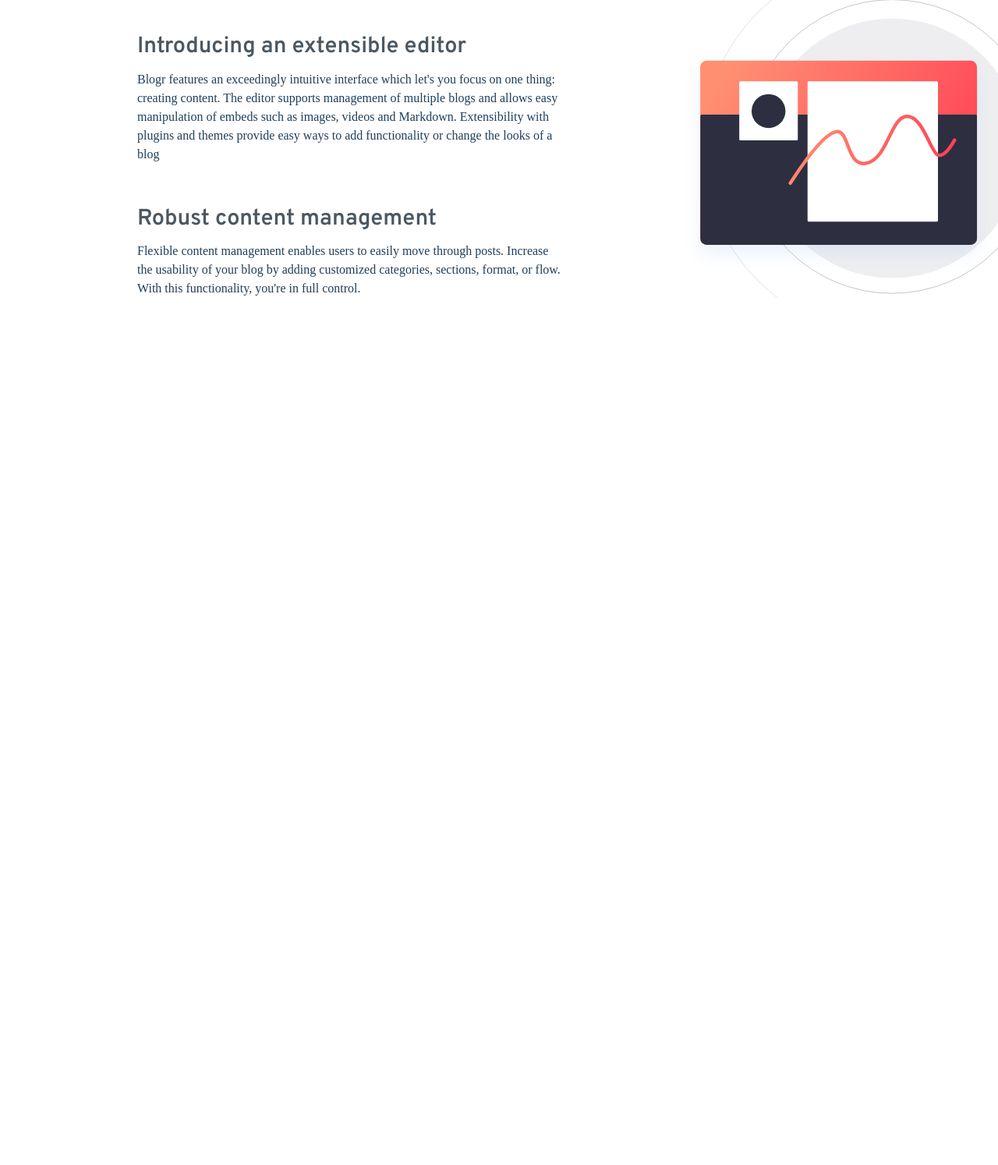
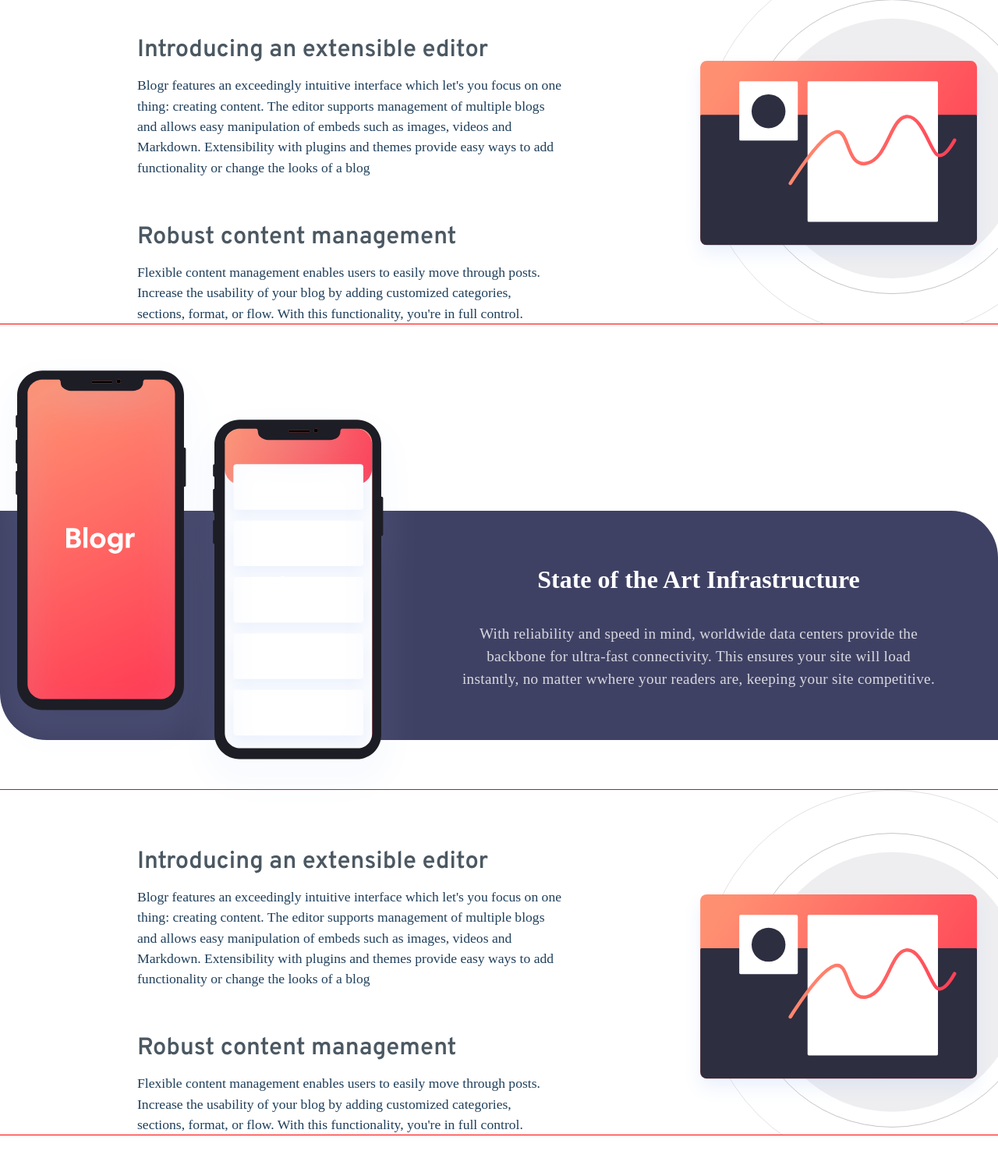
Before and after one commit to Darksied95/Blogr_landing_page, a plain HTML site: page index.html in a window 1280 px wide. Shown: the part 666-2160 px from the top of the page at 78% size. Before the commit the page ends 1048 px from the top, so only its background shows below. Drawn offline with Linux system fonts and the light colour scheme.

Commit message:
added new features

```diff
--- a/index.html
+++ b/index.html
@@ -83,5 +83,46 @@
         </div>
       </div>
     </div>
+    <div class="article-with-phones">
+      <img src="./assets/illustration-phones.svg" class="mobile" />
+      <img src="./assets/illustration-phones.svg" class="desktop" />
+      <div class="awp-article">
+        <h3>State of the Art Infrastructure</h3>
+        <p>
+          With reliability and speed in mind, worldwide data centers provide the
+          backbone for ultra-fast connectivity. This ensures your site will load
+          instantly, no matter wwhere your readers are, keeping your site
+          competitive.
+        </p>
+      </div>
+    </div>
+    <div class="article-container">
+      <img
+        src="./assets/illustration-laptop-mobile.svg"
+        alt="laptop icon"
+        class="mobile laptop-image"
+      />
+      <div class="articles">
+        <div class="article first-article">
+          <h3>Introducing an extensible editor</h3>
+          <p>
+            Blogr features an exceedingly intuitive interface which let's you
+            focus on one thing: creating content. The editor supports management
+            of multiple blogs and allows easy manipulation of embeds such as
+            images, videos and Markdown. Extensibility with plugins and themes
+            provide easy ways to add functionality or change the looks of a blog
+          </p>
+        </div>
+        <div class="article second-article">
+          <h3>Robust content management</h3>
+          <p>
+            Flexible content management enables users to easily move through
+            posts. Increase the usability of your blog by adding customized
+            categories, sections, format, or flow. With this functionality,
+            you're in full control.
+          </p>
+        </div>
+      </div>
+    </div>
   </body>
 </html>
--- a/style.css
+++ b/style.css
@@ -145,6 +145,7 @@ button {
 }
 .article-container {
   padding-top: 5em;
+  margin-bottom: 15em;
 }
 .article-container :is(h2, h3) {
   text-align: center;
@@ -160,9 +161,44 @@ button {
   text-align: center;
   color: var(--clr-very-dark-blue);
 }
-.editor-image {
+.editor-image,
+.laptop-image {
   margin: auto;
   width: 80vw;
+}
+.article-with-phones {
+  background-color: var(--gd-very-dark-desaturated-blue);
+  padding: 1px;
+  border-top-right-radius: 60px;
+  border-bottom-left-radius: 60px;
+  position: relative;
+  height: 500px;
+}
+.article-with-phones * {
+  color: white;
+}
+.article-with-phones img {
+  position: absolute;
+  top: -200px;
+}
+.article-with-phones h3 {
+  margin: auto;
+  width: 80%;
+  font-size: 2rem;
+  text-align: center;
+  margin-bottom: 1em;
+}
+.article-with-phones p {
+  font-size: 1.2rem;
+  margin: auto;
+  width: 80%;
+  max-width: 750px;
+  text-align: center;
+  letter-spacing: 0.3px;
+  color: rgba(255, 255, 255, 0.8);
+}
+.awp-article {
+  margin: min(12em) auto 4em;
 }
 
 /*
@@ -172,6 +208,19 @@ button {
 *
 *
 */
+@media screen and (min-width: 428px) {
+  .article-with-phones img {
+    left: 50%;
+    transform: translateX(-50%);
+  }
+  .article-with-phones {
+    height: 650px;
+  }
+  .awp-article {
+    margin-top: min(70%, 400px);
+  }
+}
+
 @media screen and (min-width: 650px) {
   .hamburger,
   .close-icon {
@@ -261,12 +310,16 @@ button {
     margin: 2em auto;
   }
   .article-container p {
-    max-width: 750px;
+    max-width: 650px;
+    margin: auto;
   }
 }
 @media screen and (min-width: 1005px) {
   .mobile {
     display: none;
+  }
+  .desktop {
+    display: block;
   }
   .article-container {
     background-image: url(/assets/illustration-editor-desktop.svg);
@@ -275,6 +328,7 @@ button {
     background-position: 114% 0;
     margin-top: 4em;
     padding-top: 1em;
+    outline: 1px solid red;
   }
   .article-container h2 {
     margin: 0 auto;
@@ -288,4 +342,23 @@ button {
   .article :is(h3, p) {
     text-align: left;
   }
+  .article h3 {
+    font-size: 1.92rem;
+  }
+  .article p {
+    font-size: 1.1rem;
+    line-height: 1.5;
+  }
+  .article-with-phones {
+    height: auto;
+    padding: 4em 0em;
+  }
+  .article-with-phones img {
+    left: 20%;
+  }
+  .awp-article {
+    margin: 0;
+    margin-left: auto;
+    width: 60%;
+  }
 }
```
